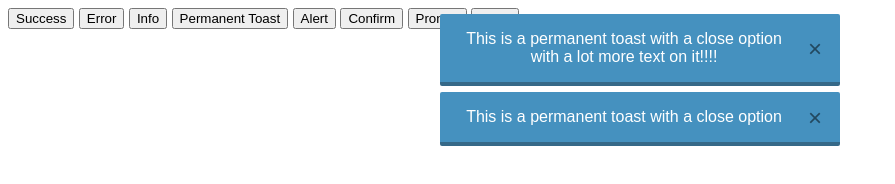
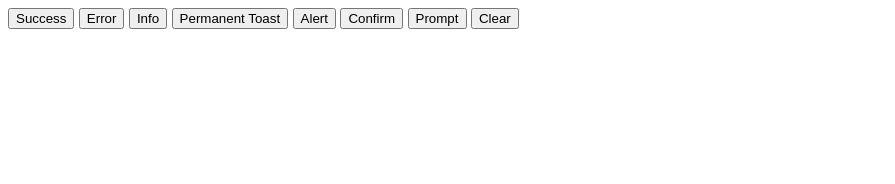
Before and after one commit to robholden/Prompt-Boxes, a website: page index.html in a window 1280 px wide. Shown: the whole page, without its empty margins (0-895 px from the left). Drawn offline with Linux system fonts and the light colour scheme.

Commit message:
Remove testing code

```diff
--- a/index.html
+++ b/index.html
@@ -30,9 +30,6 @@
       promptAsAbsolute: true, // Whether to show prompt as position absolute (fixes ios input bug)
       animationSpeed: 500     // The speed of your animation
     });
-
-    pb.success('This is a permanent toast with a close option', { duration: 0, showClose: true });
-    pb.success('This is a permanent toast with a close option with a lot more text on it!!!!', { duration: 0, showClose: true });
 
     document.getElementById('pb-toast-close').onclick = function () {
       pb.success('This is a permanent toast with a close option', { duration: 0, showClose: true });
```
